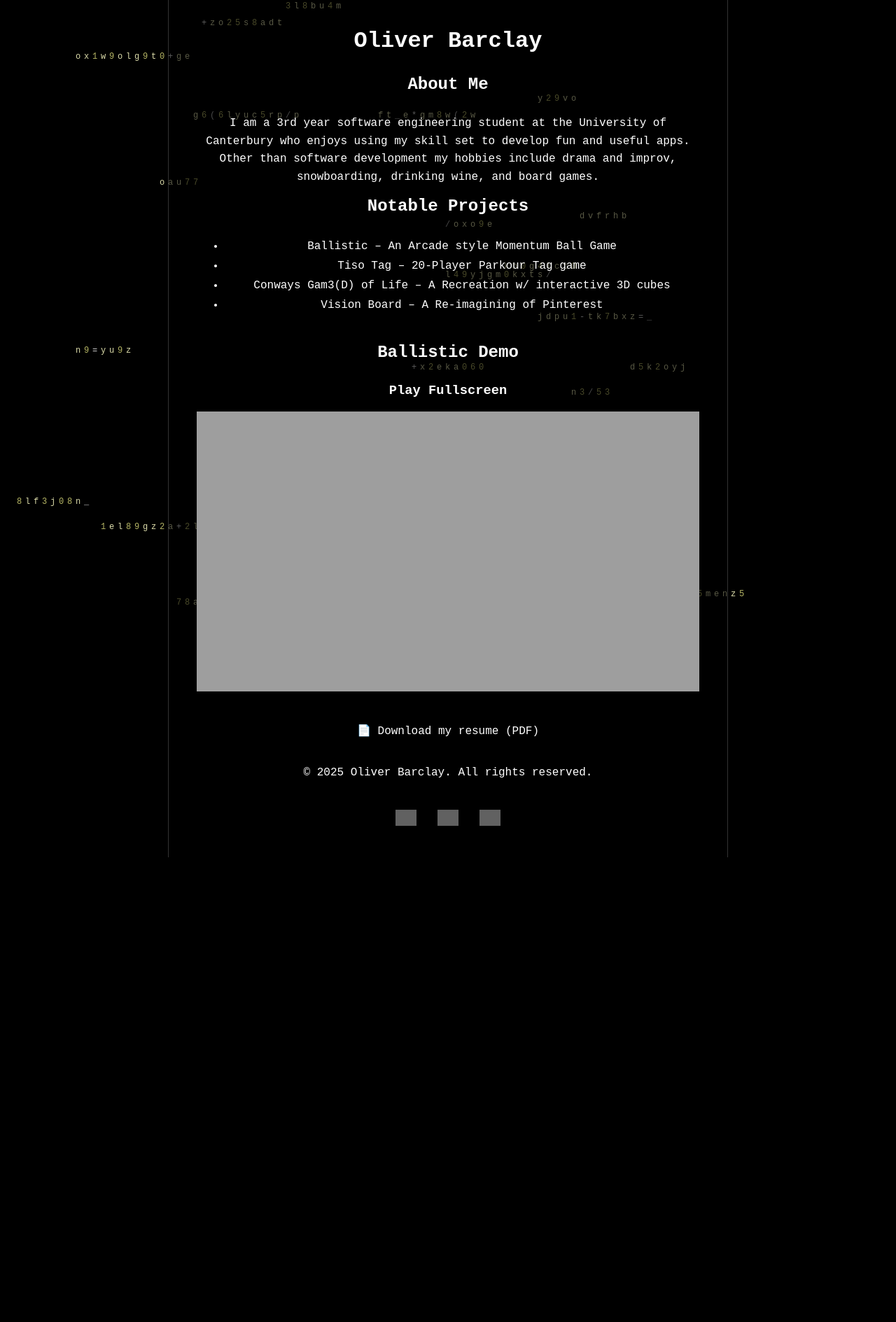
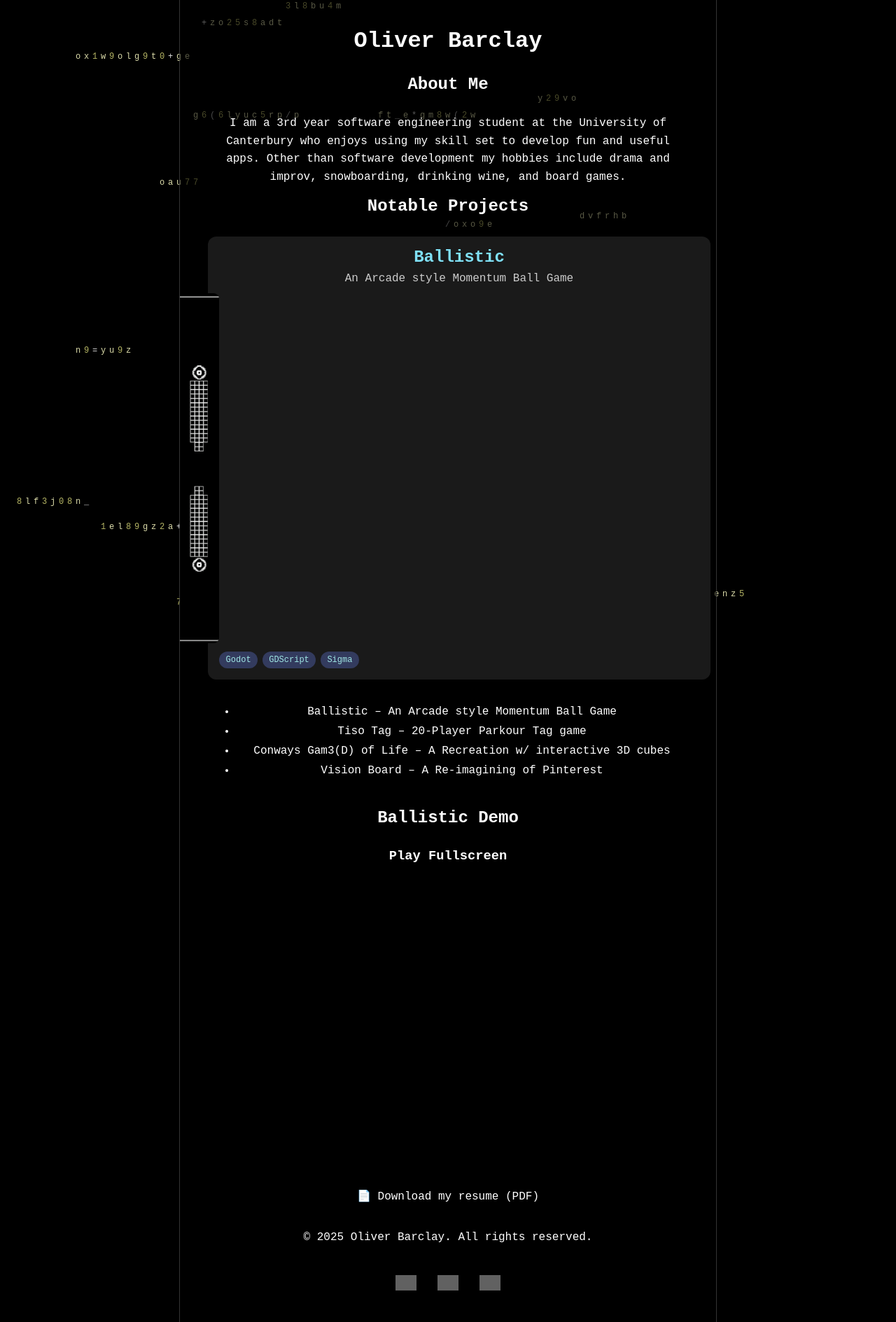
Before and after one commit to EggnogPlus/EggnogPlus.github.io, a Jekyll site: the page built from assets/html/index.html, in a window 1280 px wide. Shown: the whole page at 70% size. Built offline with Jekyll 4.4.1, drawn with Linux system fonts in a browser that asks for light colours; before the commit the page ends 1225 px from its top, so only the background shows below that; grey boxes are pictures that could not be loaded.

Commit message:
v 1.1.0 trying to add cycling images/vids

```diff
--- a/assets/css/style.css
+++ b/assets/css/style.css
@@ -30,8 +30,7 @@
 
 .content-pane {
     background: rgba(0, 0, 0, 0.6);
-    width: 70%;
-    max-width: 800px;
+    width: 60%;
     min-height: 100vh;
     padding: 40px;
     color: white;
@@ -75,3 +74,59 @@
     margin-right: 0; /* Adjust as needed */
     padding-right: 0; /* Adjust as needed */
 }
+
+/* === Project Sections Styling === */
+.project-section {
+    background: #1a1a1a;
+    border-radius: 12px;
+    box-shadow: 0 4px 12px rgba(0, 0, 0, 0.5);
+    padding: 1rem;
+    margin-bottom: 2rem;
+    width: 100%;
+    margin-inline: auto;
+}
+
+.project-title {
+    font-size: 1.5rem;
+    font-weight: bold;
+    margin-bottom: 0.5rem;
+    color: #7fe0f6;
+}
+
+.project-desc {
+    font-size: 1rem;
+    margin-bottom: 0.75rem;
+    color: #ccc;
+}
+
+.carousel {
+    display: flex;
+    overflow: hidden;
+    position: relative;
+    border-radius: 8px;
+    margin-bottom: 0.75rem;
+    height: 500px;
+}
+
+.carousel img,
+.carousel video {
+    min-width: 100%;
+    height: 100%;
+    object-fit: cover;
+    transition: transform 0.5s ease;
+}
+
+.tags {
+    display: flex;
+    flex-wrap: wrap;
+    gap: 0.4rem;
+}
+
+.tag {
+    background: #333b5e;
+    padding: 0.3rem 0.6rem;
+    border-radius: 16px;
+    font-size: 0.75rem;
+    color: #a0e7e5;
+    font-weight: 500;
+}
--- a/assets/html/index.html
+++ b/assets/html/index.html
@@ -20,6 +20,22 @@
 <!--        </p>-->
 
         <h2>Notable Projects</h2>
+
+        <div class="project-section">
+            <div class="project-title">Ballistic</div>
+            <div class="project-desc">An Arcade style Momentum Ball Game</div>
+            <div class="carousel" id="carousel1">
+                <img src="/assets/img/ballistic1.png" />
+                <img src="/assets/img/ballistic2.png" />
+                <img src="/assets/img/ballistic3.png" />
+            </div>
+            <div class="tags">
+                <div class="tag">Godot</div>
+                <div class="tag">GDScript</div>
+                <div class="tag">Sigma</div>
+            </div>
+        </div>
+
         <ul>
             <li>
                 <a href="https://github.com/EggnogPlus/Ballistic" target="_blank">Ballistic –
@@ -98,3 +114,4 @@
 
 <canvas id="asciiCanvas"></canvas>
 <script src="/assets/js/ascii.js"></script>
+<script src="/assets/js/project-carousel.js"></script>
--- /dev/null
+++ b/assets/js/project-carousel.js
@@ -0,0 +1,14 @@
+function autoScrollCarousel(id) {
+    const carousel = document.getElementById(id);
+    let index = 0;
+    setInterval(() => {
+        const total = carousel.children.length;
+        index = (index + 1) % total;
+        carousel.style.transform = `translateX(-${100 * index}%)`;
+    }, 3000);
+}
+
+// Initialize for each carousel
+autoScrollCarousel("carousel1");
+// Add more here if needed, e.g.:
+// autoScrollCarousel("carousel2");
```
Also changed, not shown: assets/img/ballistic1.png (added), assets/img/ballistic2.png (added), assets/img/ballistic3.png (added).
